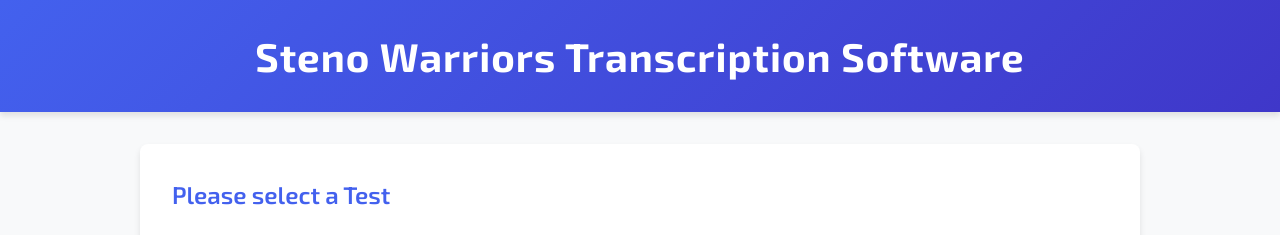
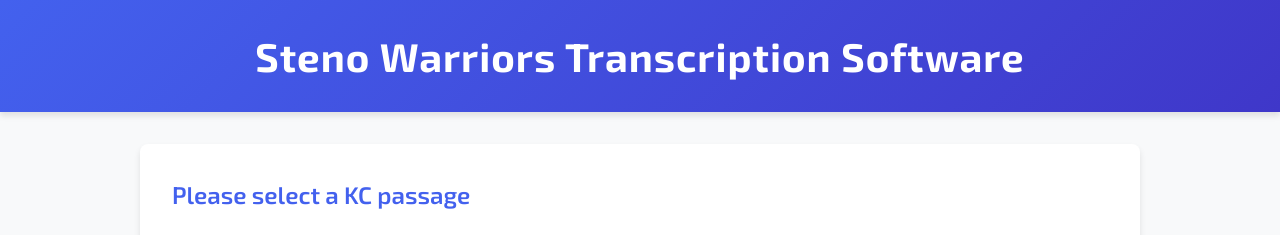
Before and after one commit to stenowarriorstranscriptionsoftware/kctranscription, a plain HTML site: page index.html in a window 1280 px wide. Shown: the top 235 px of the page. Drawn offline with nearby package versions, Linux system fonts and the light colour scheme.

Commit message:
Update index.html

```diff
--- a/index.html
+++ b/index.html
@@ -19,7 +19,7 @@
   </div>
 
   <div class="main">
-    <h2>Please select a Test</h2>
+    <h2>Please select a KC passage</h2>
     <div class="select-panel">
       <select id="volume-select">
         <option value="1">Volume 1</option>
```
